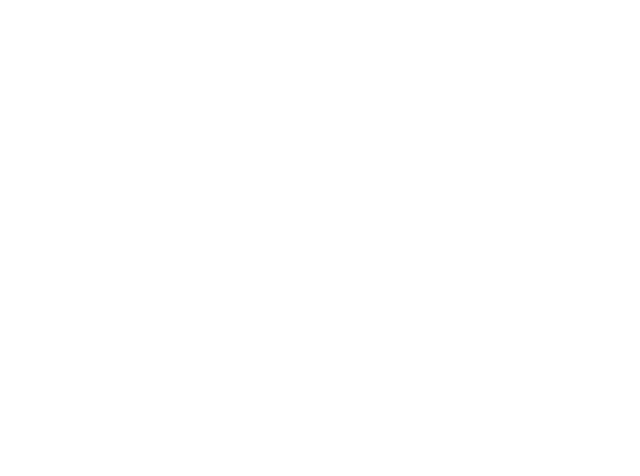
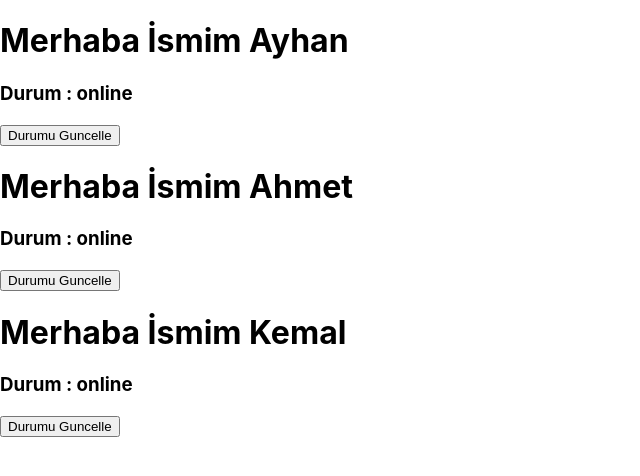
Before and after one commit to ayhandasyuvarlar/react-tutorial, a React (Create React App) app in the folder react-app/: page / in a window 1280 px wide. Shown: the top 476 px of the page, without its empty margins (0-640 px from the left). Built offline with nearby package versions, Linux system fonts and the light colour scheme.

Commit message:
Components state with accessories

```diff
--- a/react-app/src/App.js
+++ b/react-app/src/App.js
@@ -1,8 +1,12 @@
+import User from "./components/User";
 
 
 function App() {
   return (
     <div className="App">
+     <User name={'Ayhan'} situation={'online'}/>
+     <User name={'Ahmet'} situation={'online'}/>
+     <User name={'Kemal'} situation={'online'}/>
     </div>
   );
 }
--- /dev/null
+++ b/react-app/src/components/User.js
@@ -0,0 +1,11 @@
+const User = ({ name, situation  }) => {
+  return (
+    <div className="card">
+      <h1>{name ? 'Merhaba ': ''} İsmim {name}</h1>
+      <h3 className="situation">Durum : {situation}</h3>
+      <button>Durumu Guncelle</button>
+    </div>
+  );
+};
+
+export default User;
```
Also changed, not shown: 1 other file (tests, documents, lock files or other folders).
